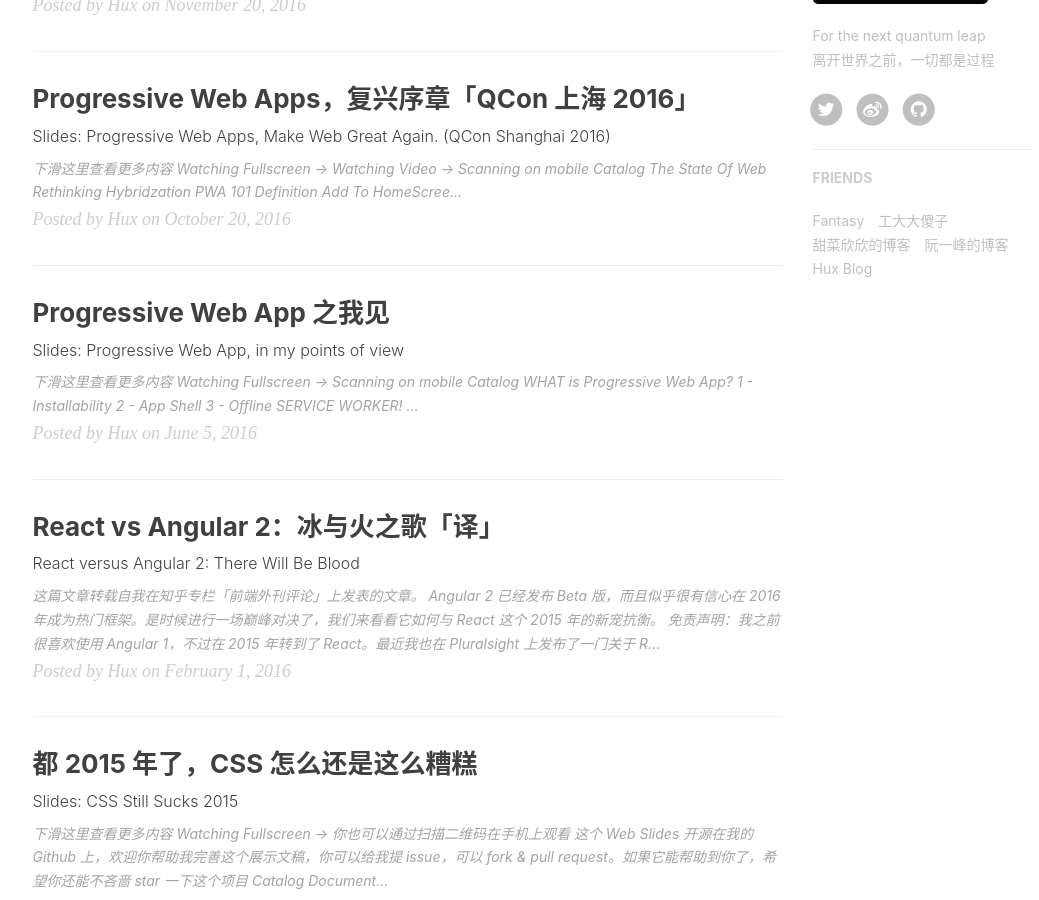
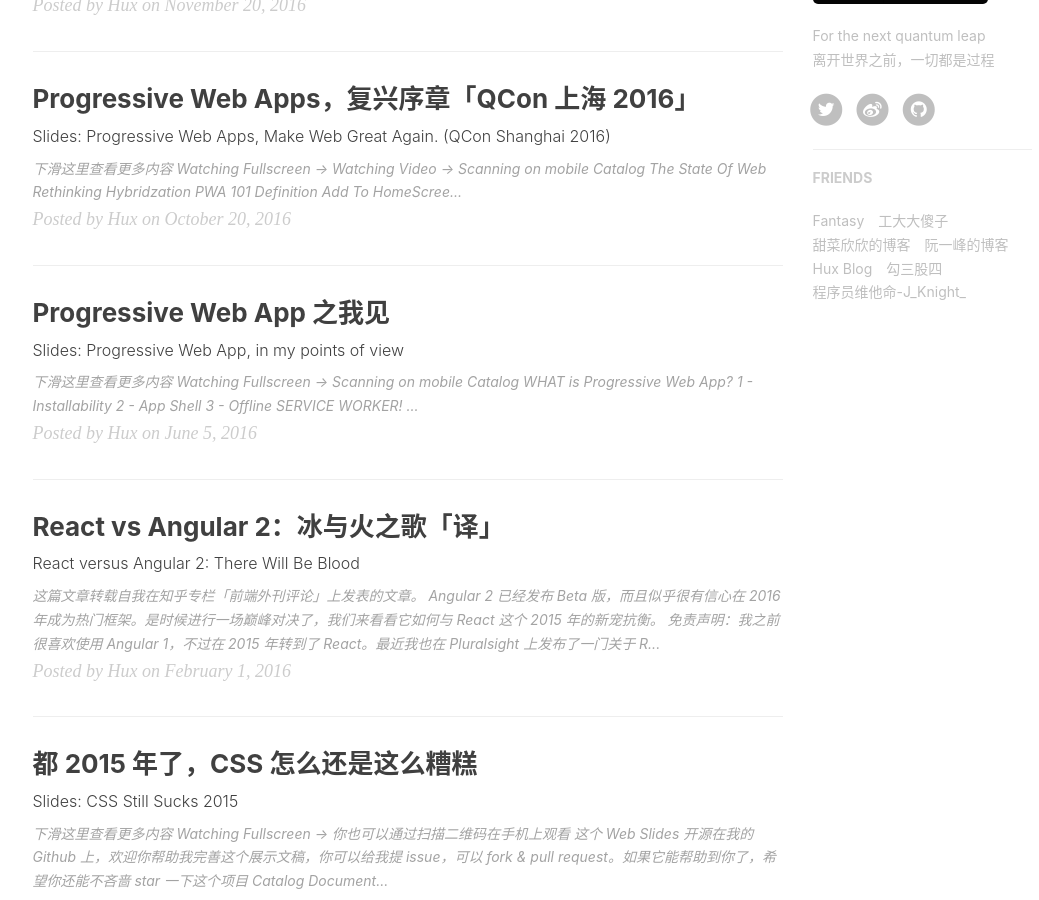
Before and after one commit to cosypro/cosypro.github.io, a Jekyll site: the page built from index.html, in a window 1280 px wide and 900 px high, scrolled down 861 px. Shown: the whole window, without its empty margins (135-1174 px from the left). Built offline with Jekyll 4.4.1, drawn with Linux system fonts in a browser that asks for light colours; nearby versions of some CDN libraries; the list of posts is cut into pages by our own code; comment, search, counter and statistics services are not loaded.

Commit message:
add new blog link

```diff
--- a/_config.yml
+++ b/_config.yml
@@ -110,5 +110,11 @@
     },{
         title: "Hux Blog",
         href: "https://huangxuan.me/"
+    },{
+        title: "勾三股四",
+        href: "https://jiongks.name/"
+    },{
+        title: "程序员维他命-J_Knight_",
+        href: "https://knightsj.github.io/"
     }
 ]
```
